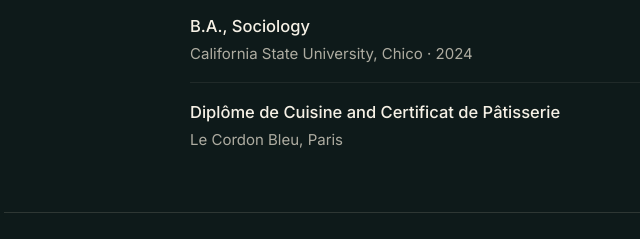
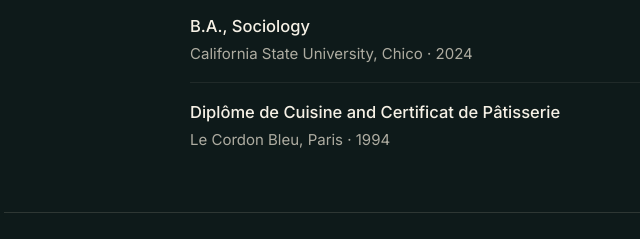
Before and after one commit to csingletonslo-AI/dppra-observatory-site, a plain HTML site: page about/index.html in a window 1280 px wide. Shown: the part 1881-2120 px from the top of the page, 160-800 px from the left. Drawn offline with nearby package versions, Linux system fonts and the light colour scheme.

Commit message:
About: add 1994 to Le Cordon Bleu diplomas
Co-Authored-By: Claude Opus 5.5 <noreply@anthropic.com>
Claude-Session: https://claude.ai/code/session_01WDnyVR1dqmrnb7rizzW1xf

```diff
--- a/about/index.html
+++ b/about/index.html
@@ -102,7 +102,7 @@ footer{border-top:1px solid rgba(236,229,214,.1);padding:34px 0;margin-top:20px;
 <ul class="list">
 <li><span class="what">M.A., Sociology</span><span class="where">California State University, Dominguez Hills · 2026</span><span class="note">Thesis: <i>Governing Generative AI in Education: Ethical Principles, Stakeholders, and Public Debate</i></span></li>
 <li><span class="what">B.A., Sociology</span><span class="where">California State University, Chico · 2024</span></li>
-<li><span class="what">Diplôme de Cuisine and Certificat de Pâtisserie</span><span class="where">Le Cordon Bleu, Paris</span></li>
+<li><span class="what">Diplôme de Cuisine and Certificat de Pâtisserie</span><span class="where">Le Cordon Bleu, Paris · 1994</span></li>
 </ul>
 </div>
 </section>
```
